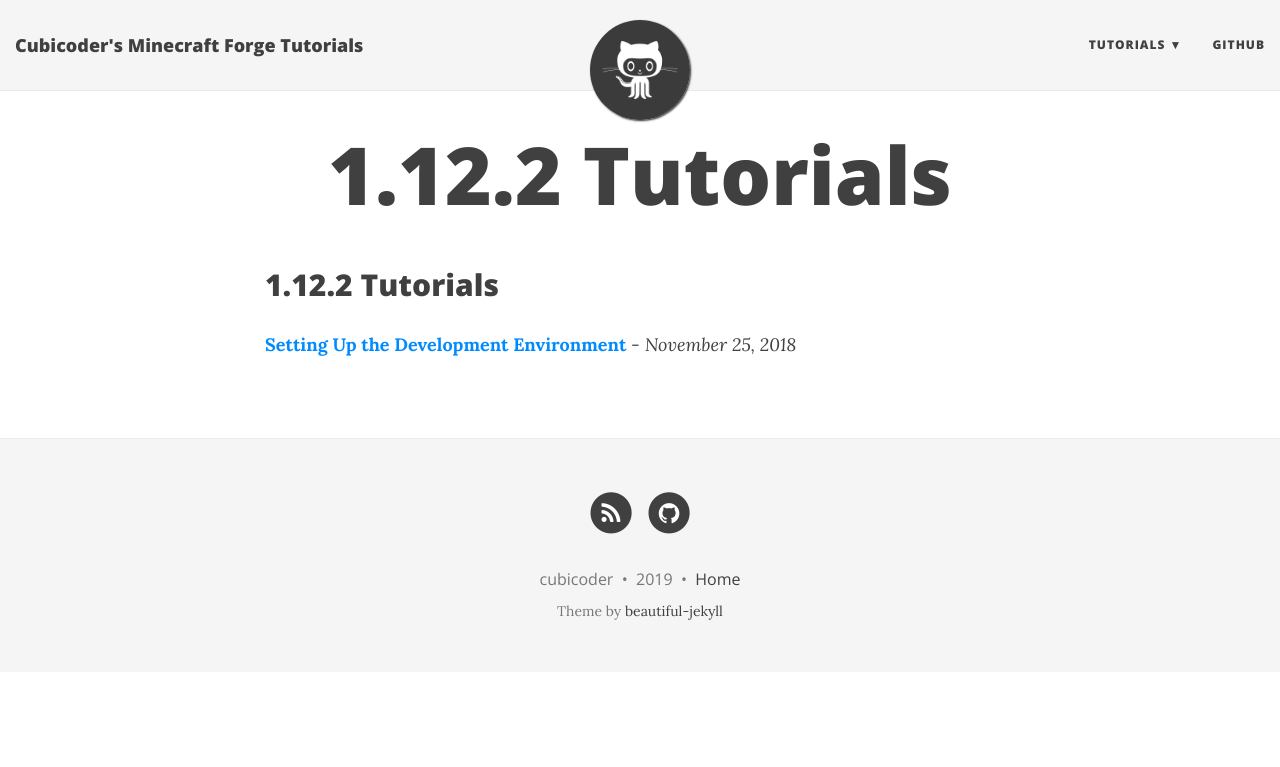
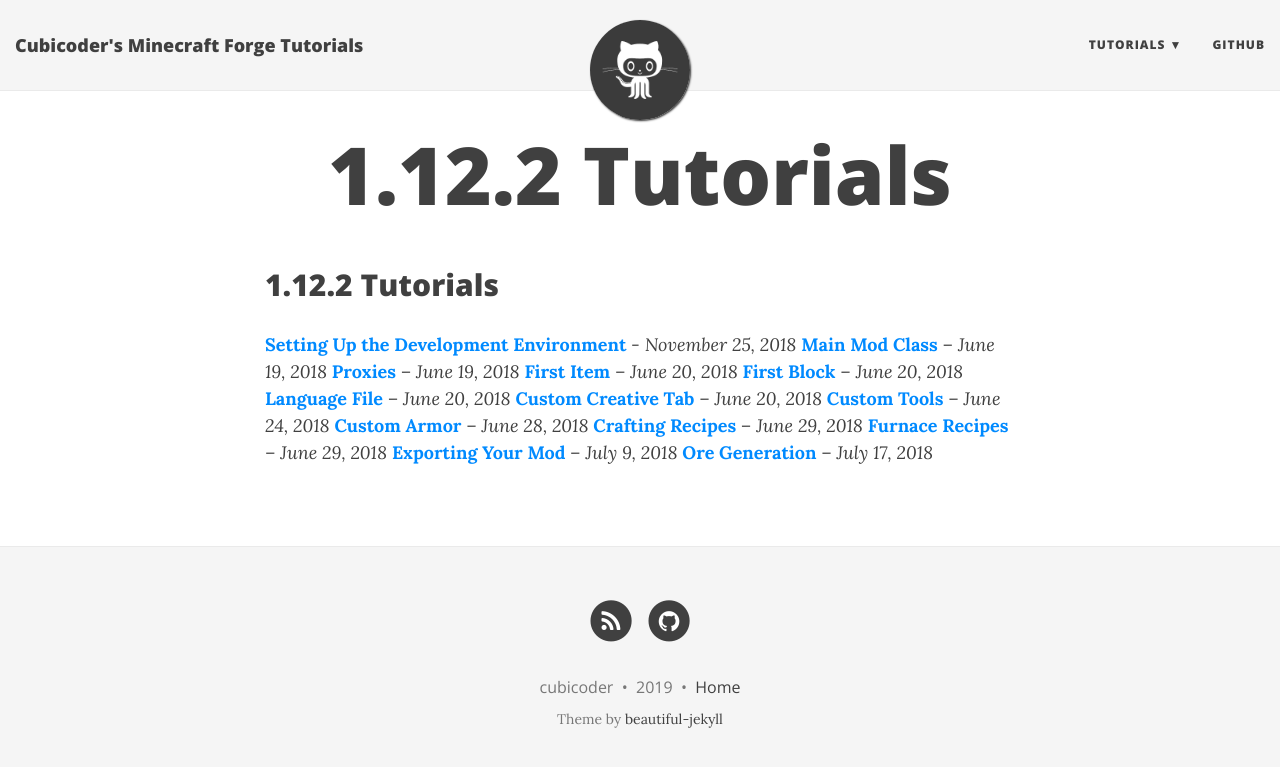
Before and after one commit to cubicoder/cubicoder.github.io, a Jekyll site: the page built from tutorials/1-12-2/tutorials.md, in a window 1280 px wide. Shown: the top 767 px of the page. Built offline with Jekyll 4.4.1, drawn with Linux system fonts in a browser that asks for light colours; nearby versions of some CDN libraries.

Commit message:
Update tutorials.md

```diff
--- a/tutorials/1-12-2/tutorials.md
+++ b/tutorials/1-12-2/tutorials.md
@@ -3,8 +3,18 @@
 title: 1.12.2 Tutorials
 ---
 
-
-
 ## 1.12.2 Tutorials
 
-[**Setting Up the Development Environment**](https://cubicoder.github.io/tutorials/1-12-2/2018-11-25-setting-up-the-development-environment/) - _November 25, 2018_
+[**Setting Up the Development Environment**](/tutorials/1-12-2/2018-11-25-setting-up-the-development-environment/) - _November 25, 2018_
+[**Main Mod Class**](/tutorials/1-12-2/2018-06-19-main-mod-class) – _June 19, 2018_
+[**Proxies**](/tutorials/1-12-2/2018-06-19-proxies) – _June 19, 2018_
+[**First Item**](/tutorials/1-12-2/2018-06-20-first-item) – _June 20, 2018_
+[**First Block**](/tutorials/1-12-2/2018-06-20-first-block) – _June 20, 2018_
+[**Language File**](/tutorials/1-12-2/2018-06-20-language-file) – _June 20, 2018_
+[**Custom Creative Tab**](/tutorials/1-12-2/2018-06-20-custom-creative-tab) – _June 20, 2018_
+[**Custom Tools**](/tutorials/1-12-2/2018-06-24-custom-tools) – _June 24, 2018_
+[**Custom Armor**](/tutorials/1-12-2/2018-06-28-custom-armor) – _June 28, 2018_
+[**Crafting Recipes**](/tutorials/1-12-2/2018-06-29-crafting-recipes) – _June 29, 2018_
+[**Furnace Recipes**](/tutorials/1-12-2/2018-06-29-furnace-recipes) – _June 29, 2018_
+[**Exporting Your Mod**](/tutorials/1-12-2/2018-07-09-exporting-your-mod) – _July 9, 2018_
+[**Ore Generation**](/tutorials/1-12-2/2018-07-17-ore-generation) – _July 17, 2018_
```
